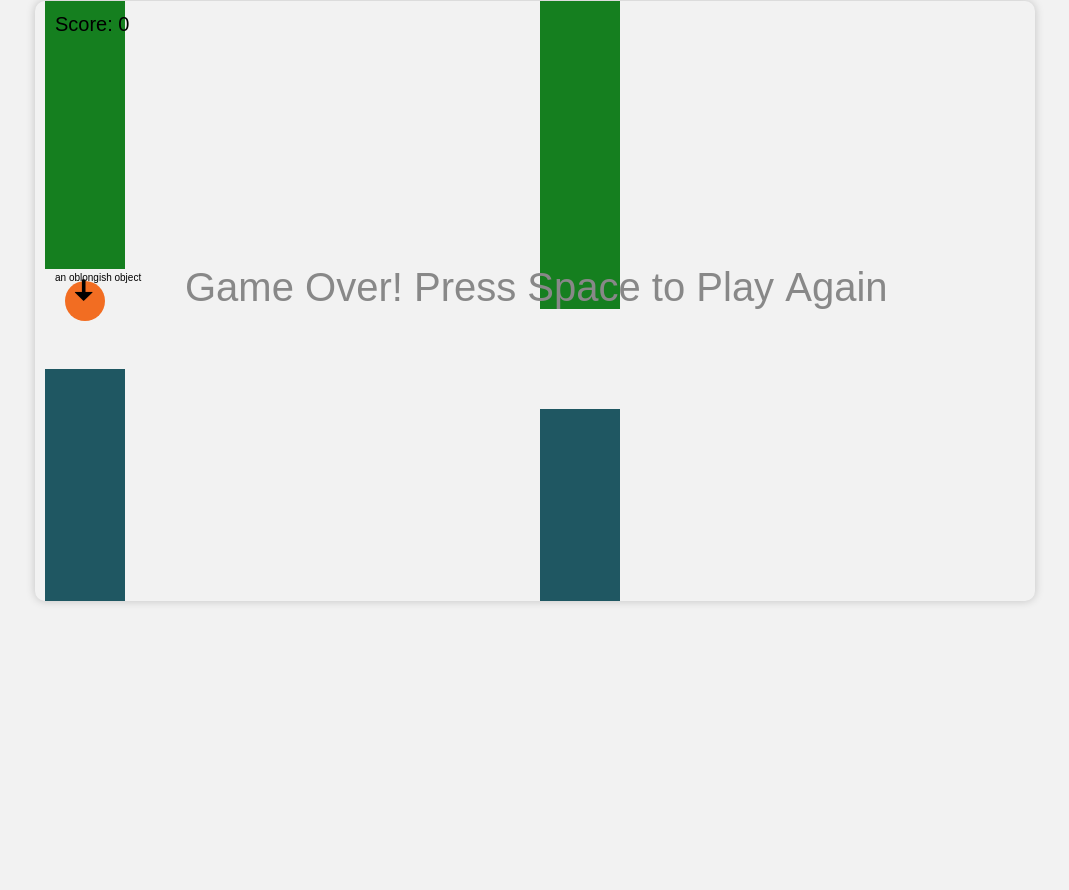
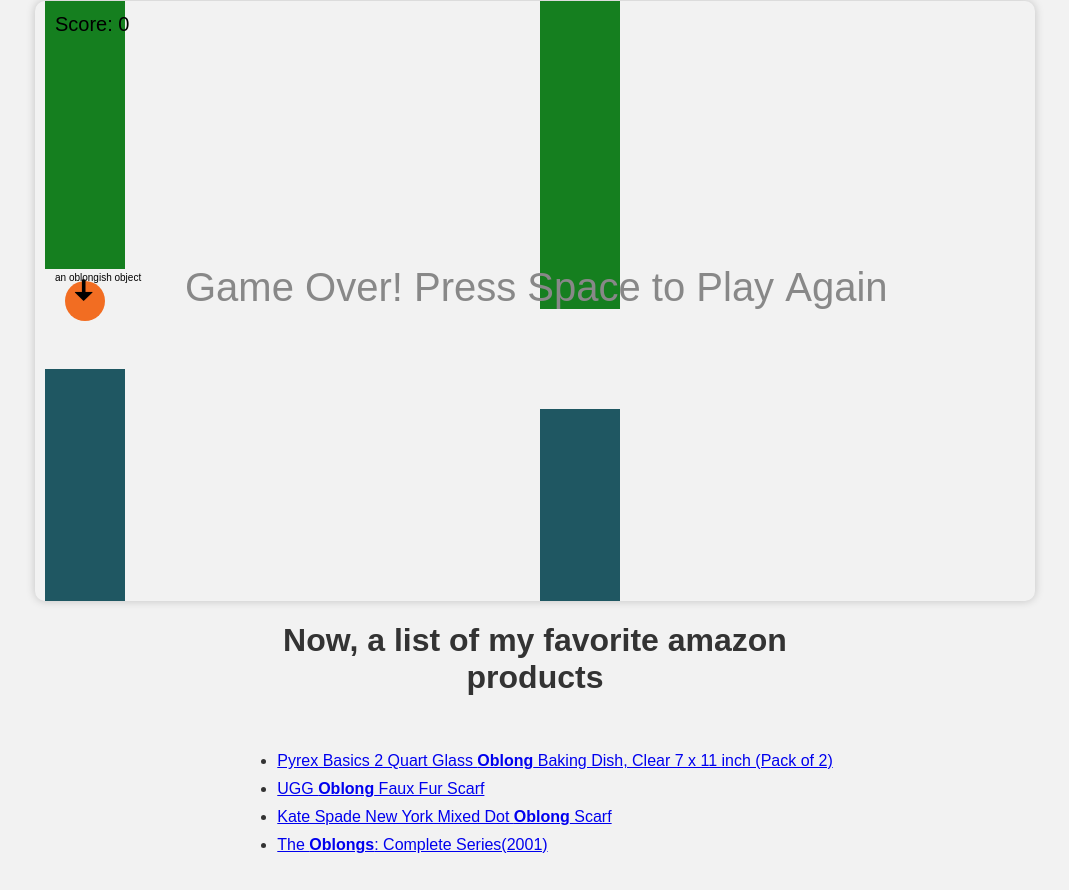
Before and after one commit to NalinPlad/oblong-objects, a plain HTML site: page oblong.html in a window 1280 px wide. Shown: the part 2720-3610 px from the top of the page, without its empty margins (105-1174 px from the left). Before the commit the page ends 3341 px from the top, so only its background shows below. Drawn offline with Linux system fonts and the light colour scheme.

Commit message:
add amazon links

```diff
--- a/oblong.html
+++ b/oblong.html
@@ -70,6 +70,10 @@
         border-radius: 10px;
         box-shadow: 0px 0px 10px rgba(0, 0, 0, 0.2);
     }
+
+    ul > * {
+        margin-top: 10px;
+    }
 </style>
 
 <body>
@@ -128,6 +132,13 @@ In oblongs, unique glory exists.</pre>
     <h1>Please enjoy this oblong video game console</h1>
     <canvas id="canvas" width="1000" height="600"></canvas>
 
+    <h1>Now, a list of my favorite amazon products</h1>
+    <ul>
+        <li><a href="https://www.amazon.com/Pyrex-Basics-Quart-Oblong-Baking/dp/B00G9HM7U4/ref=sr_1_3?crid=1G28D3CJIAS35&keywords=oblong&qid=1691970435&sprefix=oblo%2Caps%2C205&sr=8-3">Pyrex Basics 2 Quart Glass <b>Oblong</b> Baking Dish, Clear 7 x 11 inch (Pack of 2)</a></li>
+        <li><a href="https://www.amazon.com/UGG-Oblong-Faux-Scarf-Nimbus/dp/B0B6SMDR1X/ref=sr_1_7?crid=1G28D3CJIAS35&keywords=oblong&qid=1691970435&sprefix=oblo%2Caps%2C205&sr=8-7">UGG <b>Oblong</b> Faux Fur Scarf<a></li>
+        <li><a href="https://www.amazon.com/Kate-Spade-New-York-Oblong/dp/B0C1DKFTH8/ref=sr_1_41?crid=1G28D3CJIAS35&keywords=oblong&qid=1691970435&sprefix=oblo%2Caps%2C205&sr=8-41">Kate Spade New York Mixed Dot <b>Oblong</b> Scarf<a></li>
+        <li><a href="https://www.amazon.com/Misfit-Love/dp/B00HVR89L2/ref=sr_1_2?crid=1G28D3CJIAS35&keywords=oblong&qid=1691970435&sprefix=oblo%2Caps%2C205&sr=8-2">The <b>Oblongs</b>: Complete Series(2001)<a></li>
+    </ul>
     <script>
         // Setting up the canvas
         const canvas = document.getElementById("canvas");
```
